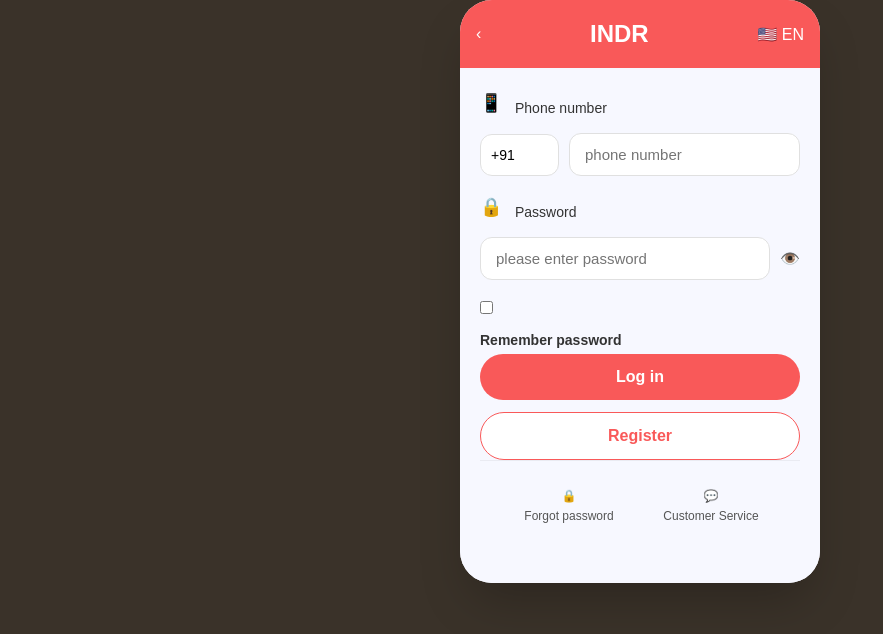
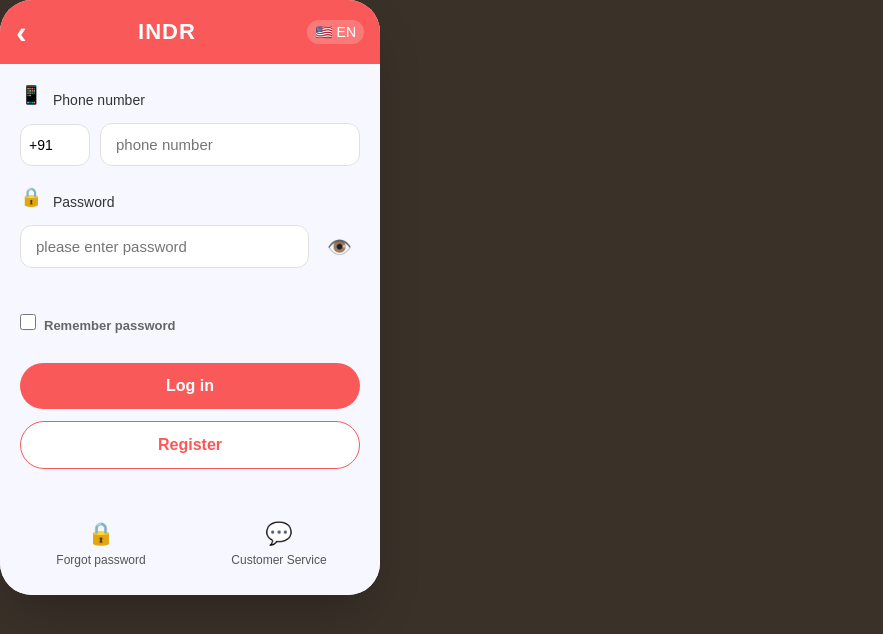
Before and after one commit to rajeshbhakarr/tigerclubfrontend, a React (Vite) app: page /loginpage in a window 1280 px wide. Shown: the top 634 px of the page, without its empty margins (0-883 px from the left). Built offline with nearby package versions, Linux system fonts and the light colour scheme.

Commit message:
Fix notification

```diff
--- a/src/pages/LoginPage.css
+++ b/src/pages/LoginPage.css
@@ -13,55 +13,72 @@
   box-sizing: border-box;
 }
 
-body {
-  background: #e8e8e8;
-  display: flex;
-  justify-content: center;
-  align-items: center;
-  min-height: 100vh;
-  padding: 16px;
+html, body {
+  height: 100%;
   margin: 0;
+  padding: 0;
 }
 
-/* Main Container - Mobile First */
+body {
+  background: #f7f8ff;
+  margin: 0;
+  padding: 0 !important;
+  min-height: 100vh;
+}
+
+/* Main Container - Mobile Full Screen */
 .login-container {
   width: 100%;
-  max-width: 360px;
-  margin: 0 auto;
+  min-height: 100vh;
   background-color: var(--primary-bg);
   font-family: 'Segoe UI', Tahoma, Geneva, Verdana, sans-serif;
-  border-radius: 28px;
-  overflow: hidden;
-  box-shadow: 0 20px 50px rgba(0, 0, 0, 0.1);
-  /* Remove min-height, let content decide */
+  display: flex;
+  flex-direction: column;
 }
 
 /* Header Section */
 .header {
   background-color: var(--header-pink);
   color: var(--white);
-  padding: 20px 16px;
+  padding: 16px;
   display: flex;
   align-items: center;
   justify-content: space-between;
+  flex-shrink: 0;
+}
+
+.back-icon {
+  font-size: 32px;
+  cursor: pointer;
+  font-weight: bold;
+  line-height: 1;
 }
 
 .header-title {
-  font-size: 22px;
+  font-size: 20px;
   font-weight: bold;
-  display: flex;
-  align-items: center;
-  gap: 6px;
 }
 
-.header-title span:first-child {
-  font-size: 24px;
+.logo-icon {
+  font-size: 22px;
+  letter-spacing: 1px;
 }
 
-/* Form Section */
+.lang-selector {
+  font-size: 14px;
+  background: rgba(255,255,255,0.2);
+  padding: 4px 8px;
+  border-radius: 20px;
+  cursor: pointer;
+}
+
+/* Form Section - Takes remaining space */
 .form-section {
   padding: 24px 20px;
   background: var(--primary-bg);
+  flex: 1;
+  display: flex;
+  flex-direction: column;
 }
 
 .input-group {
@@ -71,14 +88,14 @@ body {
 .label-container {
   display: flex;
   align-items: center;
-  gap: 10px;
-  margin-bottom: 10px;
+  gap: 8px;
+  margin-bottom: 8px;
   color: #333;
   font-weight: 500;
   font-size: 14px;
 }
 
-.label-container span:first-child {
+.label-container .icon {
   font-size: 18px;
 }
 
@@ -89,21 +106,16 @@ body {
 }
 
 .country-code {
-  width: 80px;
-  padding: 12px 10px;
+  width: 70px;
+  padding: 12px 8px;
   border-radius: 12px;
   border: 1px solid var(--border-color);
   background: var(--white);
   display: flex;
   justify-content: space-between;
   align-items: center;
-  cursor: pointer;
   font-size: 14px;
-}
-
-.country-code span:last-child {
-  font-size: 12px;
-  color: #999;
+  flex-shrink: 0;
 }
 
 .main-input {
@@ -114,7 +126,7 @@ body {
   font-size: 15px;
   outline: none;
   background: var(--white);
-  transition: all 0.3s ease;
+  width: 100%;
 }
 
 .main-input:focus {
@@ -122,35 +134,32 @@ body {
   box-shadow: 0 0 0 2px rgba(249, 89, 89, 0.1);
 }
 
-/* Remember Password Row */
-.remember-row {
-  display: flex;
-  justify-content: space-between;
-  align-items: center;
-  margin: 16px 0 20px 0;
+.eye-icon {
+  font-size: 20px;
+  cursor: pointer;
+  padding: 8px;
+  flex-shrink: 0;
 }
 
-.checkbox-label {
+/* Remember Me */
+.remember-me {
   display: flex;
   align-items: center;
   gap: 8px;
-  cursor: pointer;
-  font-size: 13px;
-  color: #666;
+  margin: 16px 0 24px 0;
 }
 
-.checkbox-label input {
+.remember-me input {
   width: 16px;
   height: 16px;
   cursor: pointer;
   accent-color: var(--header-pink);
 }
 
-.forgot-link {
-  color: var(--header-pink);
+.remember-me label {
   font-size: 13px;
-  text-decoration: none;
-  font-weight: 500;
+  color: #666;
+  cursor: pointer;
 }
 
 /* Buttons */
@@ -164,40 +173,39 @@ body {
   font-size: 16px;
   font-weight: bold;
   cursor: pointer;
-  transition: all 0.2s ease;
   margin-bottom: 12px;
+  transition: opacity 0.2s;
 }
 
 .btn-login:active {
-  transform: scale(0.98);
+  opacity: 0.8;
 }
 
 .btn-register {
   width: 100%;
   padding: 14px;
-  background-color: transparent;
+  background-color: white;
   color: var(--header-pink);
   border: 1.5px solid var(--header-pink);
   border-radius: 30px;
   font-size: 16px;
   font-weight: bold;
   cursor: pointer;
-  transition: all 0.2s ease;
-  background: white;
+  margin-bottom: 24px;
+  transition: opacity 0.2s;
 }
 
 .btn-register:active {
-  transform: scale(0.98);
+  opacity: 0.7;
 }
 
 /* Footer Icons */
 .footer-links {
   display: flex;
   justify-content: space-around;
-  padding: 20px 24px 28px 24px;
-  background: var(--primary-bg);
-  border-top: 1px solid rgba(0, 0, 0, 0.05);
-  gap: 12px;
+  gap: 16px;
+  margin-top: auto;
+  padding-top: 20px;
 }
 
 .icon-link {
@@ -207,80 +215,72 @@ body {
   gap: 6px;
   color: #555;
   font-size: 12px;
-  text-decoration: none;
   cursor: pointer;
-  transition: all 0.2s ease;
   flex: 1;
-  padding: 8px 4px;
+  padding: 8px;
   border-radius: 12px;
+  text-align: center;
 }
 
 .icon-link:active {
   background: rgba(249, 89, 89, 0.1);
-  transform: scale(0.96);
 }
 
-.icon-circle {
+.footer-icon {
   font-size: 22px;
-  color: var(--header-pink);
 }
 
-/* Desktop Styles - Mobile size dikhega */
-@media screen and (min-width: 361px) {
+/* Desktop Styles - Mobile size card */
+@media screen and (min-width: 421px) {
   body {
     background: #d4d4d8;
+    display: flex;
+    justify-content: center;
+    align-items: center;
     padding: 20px;
   }
 
   .login-container {
-    max-width: 360px;
+    max-width: 380px;
+    min-height: auto;
     border-radius: 32px;
     box-shadow: 0 25px 50px -12px rgba(0, 0, 0, 0.25);
+    height: auto;
+    max-height: 90vh;
+    overflow-y: auto;
+  }
+
+  .form-section {
+    padding: 20px;
   }
 }
 
-/* Mobile Devices - Full screen */
-@media screen and (max-width: 360px) {
+/* For small mobile devices - full screen */
+@media screen and (max-width: 420px) {
   body {
     background: var(--primary-bg);
     padding: 0;
+    margin: 0;
   }
 
   .login-container {
     max-width: 100%;
+    min-height: 100vh;
     border-radius: 0;
-    min-height: 100vh;
     box-shadow: none;
   }
 
   .header {
-    padding: 16px;
-  }
-
-  .header-title {
-    font-size: 20px;
+    padding: 14px 16px;
   }
 
   .form-section {
     padding: 20px 16px;
-    flex: 1;
   }
 
   .btn-login, .btn-register {
+    padding: 13px;
     font-size: 15px;
-    padding: 13px;
-  }
-
-  .footer-links {
-    padding: 16px 16px 24px 16px;
-  }
-
-  .icon-link {
-    font-size: 11px;
-  }
-
-  .icon-circle {
-    font-size: 20px;
   }
 
   .main-input {
@@ -289,56 +289,64 @@ body {
   }
 
   .country-code {
-    padding: 11px 8px;
-    width: 75px;
+    width: 65px;
+    padding: 11px 6px;
+    font-size: 13px;
   }
 }
 
-/* For very small devices (under 320px) */
-@media screen and (max-width: 320px) {
-  .footer-links {
-    flex-wrap: wrap;
-    gap: 8px;
+/* Very small devices */
+@media screen and (max-width: 350px) {
+  .form-section {
+    padding: 16px 12px;
   }
 
-  .icon-link {
-    min-width: 70px;
+  .btn-login, .btn-register {
+    padding: 12px;
+    font-size: 14px;
+  }
+
+  .footer-icon {
+    font-size: 20px;
+  }
+
+  .icon-link span:last-child {
+    font-size: 11px;
   }
 
   .header-title {
     font-size: 18px;
   }
 
-  .btn-login, .btn-register {
-    font-size: 14px;
-    padding: 12px;
+  .back-icon {
+    font-size: 28px;
   }
 }
 
-/* Landscape mode handling */
-@media screen and (max-height: 600px) and (orientation: landscape) {
-  body {
-    padding: 0;
-  }
-
+/* Landscape mode */
+@media screen and (max-height: 550px) and (orientation: landscape) {
   .login-container {
     min-height: 100vh;
-    border-radius: 0;
   }
 
   .form-section {
     padding: 12px 20px;
   }
 
-  .footer-links {
-    padding: 10px 20px;
-  }
-
   .input-group {
     margin-bottom: 12px;
   }
 
-  .remember-row {
-    margin: 10px 0 12px 0;
+  .remember-me {
+    margin: 10px 0 16px 0;
+  }
+
+  .btn-login, .btn-register {
+    padding: 10px;
+    margin-bottom: 8px;
+  }
+
+  .footer-links {
+    padding-top: 12px;
   }
 }
```
Also changed, not shown: src/pages/LoginPage.jsx (indentation only).
